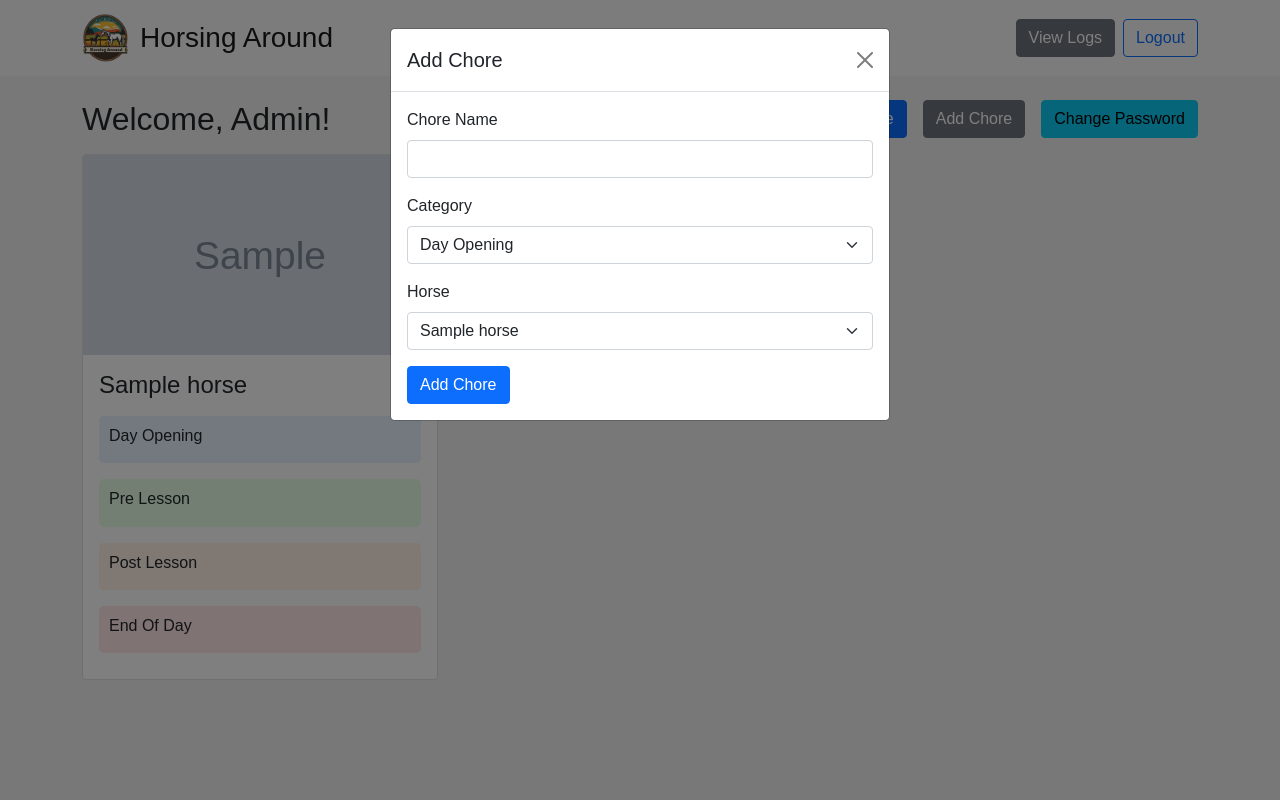
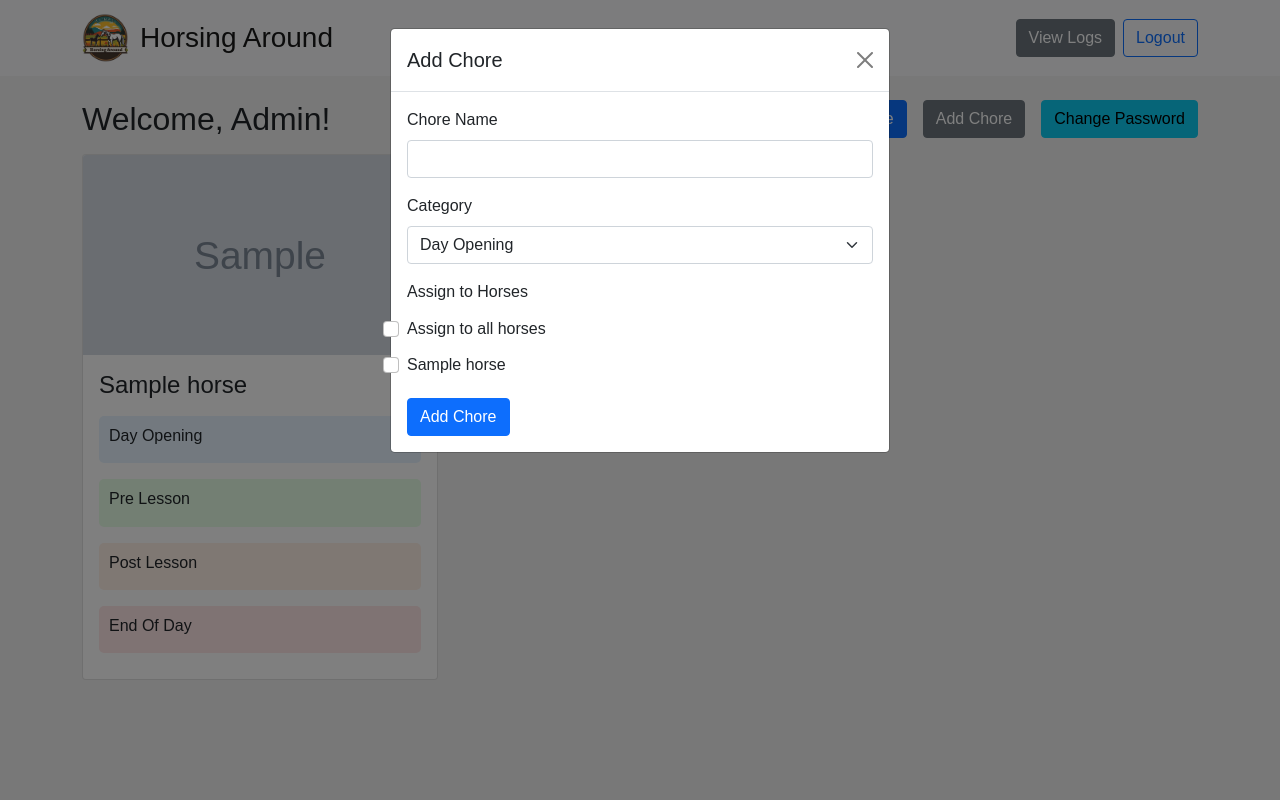
Before and after one commit to CarmitHaas/Horsing-Around, a Flask app: page /index in a window 1280 px wide, after a click on "Add Chore". Run offline with Flask 2, Linux system fonts and the light colour scheme; a user stored in the database is signed in; grey boxes marked "Sample" are stand-in pictures; a database or web service that is not in the repository returns one stand-in record (values such as "Sample title"); some libraries are stand-ins or nearby versions.

Commit message:
can add chores

```diff
--- a/app.py
+++ b/app.py
@@ -104,8 +104,12 @@ def logout():
 @app.route('/index')
 def index():
     horses = list(horses_collection.find())
-    chores = list(chores_collection.find())
-    return render_template('index.html', horses=horses, chores=chores, is_admin=current_user.is_authenticated)
+    for horse in horses:
+        horse['_id'] = str(horse['_id'])
+        if 'chores' in horse:
+            for chore in horse['chores']:
+                chore['_id'] = str(chore['_id'])
+    return render_template('index.html', horses=horses)
 
 @app.route('/add_horse', methods=['POST'])
 @login_required
@@ -118,10 +122,59 @@ def add_horse():
 @login_required
 def add_chore():
     chore_data = request.json
-    horse_id = chore_data.pop('horse_id')
-    chore_data['_id'] = ObjectId()
+    assign_all = chore_data.pop('assign_all', False)
+    horse_ids = chore_data.pop('horse_ids', [])
+    chore_id = ObjectId()
+    chore_data['_id'] = chore_id
+
+    # Insert the chore into the chores collection
     chores_collection.insert_one(chore_data)
-    return jsonify({'success': True, 'id': str(chore_data['_id'])})
+
+    # Prepare the chore data for insertion into horses
+    horse_chore_data = chore_data.copy()
+    horse_chore_data['completed'] = False
+
+    if assign_all:
+        # Assign to all horses
+        horses_collection.update_many(
+            {},
+            {'$push': {'chores': horse_chore_data}}
+        )
+    else:
+        # Assign to selected horses
+        horses_collection.update_many(
+            {'_id': {'$in': [ObjectId(horse_id) for horse_id in horse_ids]}},
+            {'$push': {'chores': horse_chore_data}}
+        )
+
+    return jsonify({'success': True, 'id': str(chore_id), 'chore': convert_objectid(horse_chore_data)})
+
+# @app.route('/add_chore', methods=['POST'])
+# @login_required
+# def add_chore():
+#     chore_data = request.json
+#     assign_all = chore_data.pop('assign_all', False)
+#     horse_ids = chore_data.pop('horse_ids', [])
+#     chore_id = ObjectId()
+#     chore_data['_id'] = chore_id
+
+#     # Insert the chore into the chores collection
+#     chores_collection.insert_one(chore_data)
+
+#     if assign_all:
+#         # Assign to all horses
+#         horses_collection.update_many(
+#             {},
+#             {'$push': {'chores': chore_data}}
+#         )
+#     else:
+#         # Assign to selected horses
+#         horses_collection.update_many(
+#             {'_id': {'$in': [ObjectId(horse_id) for horse_id in horse_ids]}},
+#             {'$push': {'chores': chore_data}}
+#         )
+
+#     return jsonify({'success': True, 'id': str(chore_id)})
 
 @app.route('/remove_chore', methods=['POST'])
 @login_required
--- a/static/js/main.js
+++ b/static/js/main.js
@@ -61,7 +61,15 @@ $(document).ready(function () {
     var choreData = {
         name: $("#chore-name").val(),
         category: $("#chore-category").val(),
+        assign_all: $("#assign-all-horses").is(":checked"),
+        horse_ids: []
     };
+
+    if (!choreData.assign_all) {
+        $(".horse-checkbox:checked").each(function() {
+            choreData.horse_ids.push($(this).val());
+        });
+    }
 
     $.ajax({
         url: "/add_chore",
@@ -70,12 +78,56 @@ $(document).ready(function () {
         data: JSON.stringify(choreData),
         success: function (response) {
             if (response.success) {
-          location.reload();
+                console.log("Chore added successfully:", response.chore);
+                // Add the new chore to the UI for each selected horse (or all horses if assign_all is true)
+                if (choreData.assign_all) {
+                    $(".chore-list").each(function() {
+                        addChoreToUI($(this), response.chore);
+                    });
+                } else {
+                    choreData.horse_ids.forEach(function(horseId) {
+                        addChoreToUI($(`#horse-${horseId} .chore-list`), response.chore);
+                    });
+                }
+                $("#add-chore-modal").modal("hide");
             }
         },
     });
 });
 
+function addChoreToUI(choreList, chore) {
+    var categoryDiv = choreList.find(`.category-${chore.category}`);
+    if (categoryDiv.length === 0) {
+        categoryDiv = $(`<div class="mt-3 category category-${chore.category}">
+                            <h6>${chore.category.replace('_', ' ').title()}</h6>
+                         </div>`);
+        choreList.append(categoryDiv);
+    }
+
+    var choreHtml = `
+        <div class="form-check d-flex justify-content-between align-items-center">
+            <div>
+                <input type="checkbox" class="form-check-input chore-checkbox"
+                    id="chore-${chore._id}" data-horse-id="${choreList.closest('.card').data('horse-id')}"
+                    data-chore-id="${chore._id}">
+                <label class="form-check-label" for="chore-${chore._id}">
+                    ${chore.name}
+                </label>
+            </div>
+            <div>
+                <button class="btn btn-sm btn-outline-primary edit-chore"
+                    data-horse-id="${choreList.closest('.card').data('horse-id')}" data-chore-id="${chore._id}">
+                    <i class="bi bi-pencil"></i>
+                </button>
+                <button class="btn btn-sm btn-outline-danger delete-chore"
+                    data-horse-id="${choreList.closest('.card').data('horse-id')}" data-chore-id="${chore._id}">
+                    <i class="bi bi-trash"></i>
+                </button>
+            </div>
+        </div>
+    `;
+    categoryDiv.append(choreHtml);
+}
   $('.edit-horse').click(function () {
     const horseId = $(this).data('horse-id');
     // Fetch horse data and populate the form
@@ -109,6 +161,21 @@ $(document).ready(function () {
       }
     });
   });
+
+  $(document).on('click', '.edit-horse', function() {
+    const horseId = $(this).data('horse-id');
+
+    // Assuming you have a function to get horse details by ID
+    $.get(`/get_horse/${horseId}`, function(data) {
+        $('#edit-horse-id').val(data.id);
+        $('#edit-horse-name').val(data.name);
+        $('#edit-horse-image').val(data.image);
+        $('#edit-horse-info').val(data.info);
+
+        $('#edit-horse-modal').modal('show');
+    });
+});
+
 
   $(".delete-horse").on("click", function (event) {
     event.preventDefault();
@@ -151,25 +218,25 @@ $(".remove-chore").on("click", function () {
   }
 });
 
-$("#add-chore-form").on("submit", function (e) {
-  e.preventDefault();
-  var choreData = {
-    name: $("#chore-name").val(),
-    category: $("#chore-category").val(),
-  };
+// $("#add-chore-form").on("submit", function (e) {
+//   e.preventDefault();
+//   var choreData = {
+//     name: $("#chore-name").val(),
+//     category: $("#chore-category").val(),
+//   };
 
-  $.ajax({
-    url: "/add_chore",
-    method: "POST",
-    contentType: "application/json",
-    data: JSON.stringify(choreData),
-    success: function (response) {
-      if (response.success) {
-        location.reload();
-      }
-    },
-  });
-});
+//   $.ajax({
+//     url: "/add_chore",
+//     method: "POST",
+//     contentType: "application/json",
+//     data: JSON.stringify(choreData),
+//     success: function (response) {
+//       if (response.success) {
+//         location.reload();
+//       }
+//     },
+//   });
+// });
 
 // Delete chore
 $(".delete-chore").click(function () {
--- a/templates/index.html
+++ b/templates/index.html
@@ -1,5 +1,6 @@
 <!DOCTYPE html>
 <html lang="en">
+
 <head>
     <meta charset="UTF-8">
     <meta name="viewport" content="width=device-width, initial-scale=1.0">
@@ -8,6 +9,7 @@
     <link href="https://cdn.jsdelivr.net/npm/bootstrap-icons@1.7.2/font/bootstrap-icons.css" rel="stylesheet">
     <link href="{{ url_for('static', filename='css/style.css') }}" rel="stylesheet">
 </head>
+
 <body>
     <nav class="navbar navbar-expand-lg navbar-light bg-light">
         <div class="container">
@@ -29,9 +31,12 @@
         <div class="d-flex justify-content-between align-items-center mb-3">
             <h2 class="mb-0">Welcome, Admin!</h2>
             <div class="d-flex align-items-center gap-3">
-                <button class="btn btn-primary" data-bs-toggle="modal" data-bs-target="#create-horse-modal">Add Horse</button>
-                <button class="btn btn-secondary" data-bs-toggle="modal" data-bs-target="#add-chore-modal">Add Chore</button>
-                <button class="btn btn-info" data-bs-toggle="modal" data-bs-target="#change-password-modal">Change Password</button>
+                <button class="btn btn-primary" data-bs-toggle="modal" data-bs-target="#create-horse-modal">Add
+                    Horse</button>
+                <button class="btn btn-secondary" data-bs-toggle="modal" data-bs-target="#add-chore-modal">Add
+                    Chore</button>
+                <button class="btn btn-info" data-bs-toggle="modal" data-bs-target="#change-password-modal">Change
+                    Password</button>
             </div>
         </div>
         {% endif %}
@@ -39,12 +44,15 @@
         <div id="horse-grid" class="row">
             {% for horse in horses %}
             <div class="col-md-4 mb-4">
-                <div class="card horse-card" data-bs-toggle="popover" data-bs-trigger="hover focus" data-bs-content="{{ horse.info }}">
+                <div class="card horse-card" data-bs-toggle="popover" data-bs-trigger="hover focus"
+                    data-bs-content="{{ horse.info }}">
                     <img src="{{ horse.image }}" class="card-img-top" alt="{{ horse.name }}">
                     {% if current_user.is_authenticated %}
                     <div class="horse-options">
                         <div class="dropdown">
-                            <button class="btn btn-link dropdown-toggle" type="button" id="horseOptionsDropdown{{ horse._id }}" data-bs-toggle="dropdown" aria-expanded="false">
+                            <button class="btn btn-link dropdown-toggle" type="button"
+                                id="horseOptionsDropdown{{ horse._id }}" data-bs-toggle="dropdown"
+                                aria-expanded="false">
                                 <i class="bi bi-three-dots-vertical"></i>
                             </button>
                             <ul class="dropdown-menu" aria-labelledby="horseOptionsDropdown{{ horse._id }}">
@@ -69,20 +77,20 @@
                                 <div class="form-check d-flex justify-content-between align-items-center">
                                     <div>
                                         <input type="checkbox" class="form-check-input chore-checkbox"
-                                               id="chore-{{ horse._id }}-{{ chore._id }}"
-                                               data-horse-id="{{ horse._id }}"
-                                               data-chore-id="{{ chore._id }}"
-                                               {% if chore.completed %}checked{% endif %}>
+                                            id="chore-{{ horse._id }}-{{ chore._id }}" data-horse-id="{{ horse._id }}"
+                                            data-chore-id="{{ chore._id }}" {% if chore.completed %}checked{% endif %}>
                                         <label class="form-check-label" for="chore-{{ horse._id }}-{{ chore._id }}">
                                             {{ chore.name }}
                                         </label>
                                     </div>
                                     {% if current_user.is_authenticated %}
                                     <div>
-                                        <button class="btn btn-sm btn-outline-primary edit-chore" data-horse-id="{{ horse._id }}" data-chore-id="{{ chore._id }}">
+                                        <button class="btn btn-sm btn-outline-primary edit-chore"
+                                            data-horse-id="{{ horse._id }}" data-chore-id="{{ chore._id }}">
                                             <i class="bi bi-pencil"></i>
                                         </button>
-                                        <button class="btn btn-sm btn-outline-danger delete-chore" data-horse-id="{{ horse._id }}" data-chore-id="{{ chore._id }}">
+                                        <button class="btn btn-sm btn-outline-danger delete-chore"
+                                            data-horse-id="{{ horse._id }}" data-chore-id="{{ chore._id }}">
                                             <i class="bi bi-trash"></i>
                                         </button>
                                     </div>
@@ -101,7 +109,8 @@
 
     {% if current_user.is_authenticated %}
     <!-- Create Horse Modal -->
-    <div class="modal fade" id="create-horse-modal" tabindex="-1" aria-labelledby="create-horse-modal-label" aria-hidden="true">
+    <div class="modal fade" id="create-horse-modal" tabindex="-1" aria-labelledby="create-horse-modal-label"
+        aria-hidden="true">
         <div class="modal-dialog">
             <div class="modal-content">
                 <div class="modal-header">
@@ -130,7 +139,8 @@
     </div>
 
     <!-- Add Chore Modal -->
-    <div class="modal fade" id="add-chore-modal" tabindex="-1" aria-labelledby="add-chore-modal-label" aria-hidden="true">
+    <div class="modal fade" id="add-chore-modal" tabindex="-1" aria-labelledby="add-chore-modal-label"
+        aria-hidden="true">
         <div class="modal-dialog">
             <div class="modal-content">
                 <div class="modal-header">
@@ -153,12 +163,24 @@
                             </select>
                         </div>
                         <div class="mb-3">
-                            <label for="chore-horse" class="form-label">Horse</label>
-                            <select class="form-select" id="chore-horse" required>
+                            <label class="form-label">Assign to Horses</label>
+                            <div class="form-check">
+                                <input class="form-check-input" type="checkbox" id="assign-all-horses">
+                                <label class="form-check-label" for="assign-all-horses">
+                                    Assign to all horses
+                                </label>
+                            </div>
+                            <div id="horse-checkboxes">
                                 {% for horse in horses %}
-                                <option value="{{ horse._id }}">{{ horse.name }}</option>
+                                <div class="form-check">
+                                    <input class="form-check-input horse-checkbox" type="checkbox"
+                                        value="{{ horse._id }}" id="horse-{{ horse._id }}">
+                                    <label class="form-check-label" for="horse-{{ horse._id }}">
+                                        {{ horse.name }}
+                                    </label>
+                                </div>
                                 {% endfor %}
-                            </select>
+                            </div>
                         </div>
                         <button type="submit" class="btn btn-primary">Add Chore</button>
                     </form>
@@ -168,7 +190,8 @@
     </div>
 
     <!-- Change Password Modal -->
-    <div class="modal fade" id="change-password-modal" tabindex="-1" aria-labelledby="change-password-modal-label" aria-hidden="true">
+    <div class="modal fade" id="change-password-modal" tabindex="-1" aria-labelledby="change-password-modal-label"
+        aria-hidden="true">
         <div class="modal-dialog">
             <div class="modal-content">
                 <div class="modal-header">
@@ -188,8 +211,9 @@
         </div>
     </div>
 
-        <!-- Edit Horse Modal -->
-    <div class="modal fade" id="edit-horse-modal" tabindex="-1" aria-labelledby="edit-horse-modal-label" aria-hidden="true">
+    <!-- Edit Horse Modal -->
+    <div class="modal fade" id="edit-horse-modal" tabindex="-1" aria-labelledby="edit-horse-modal-label"
+        aria-hidden="true">
         <div class="modal-dialog">
             <div class="modal-content">
                 <div class="modal-header">
@@ -219,7 +243,8 @@
     </div>
 
     <!-- View Logs Modal -->
-    <div class="modal fade" id="view-logs-modal" tabindex="-1" aria-labelledby="view-logs-modal-label" aria-hidden="true">
+    <div class="modal fade" id="view-logs-modal" tabindex="-1" aria-labelledby="view-logs-modal-label"
+        aria-hidden="true">
         <div class="modal-dialog modal-lg">
             <div class="modal-content">
                 <div class="modal-header">
@@ -246,4 +271,5 @@
     <script src="https://cdn.jsdelivr.net/npm/daterangepicker@3.1.0/daterangepicker.min.js"></script>
     <script src="{{ url_for('static', filename='js/main.js') }}"></script>
 </body>
+
 </html>
```
Lines whose indentation alone changed are shown as unchanged.
